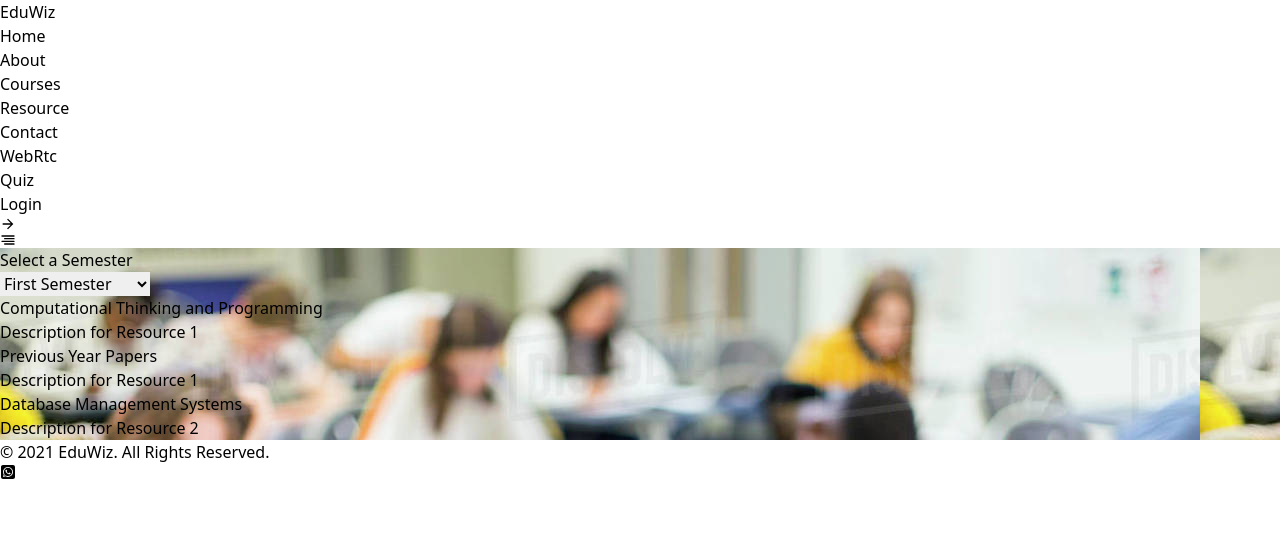
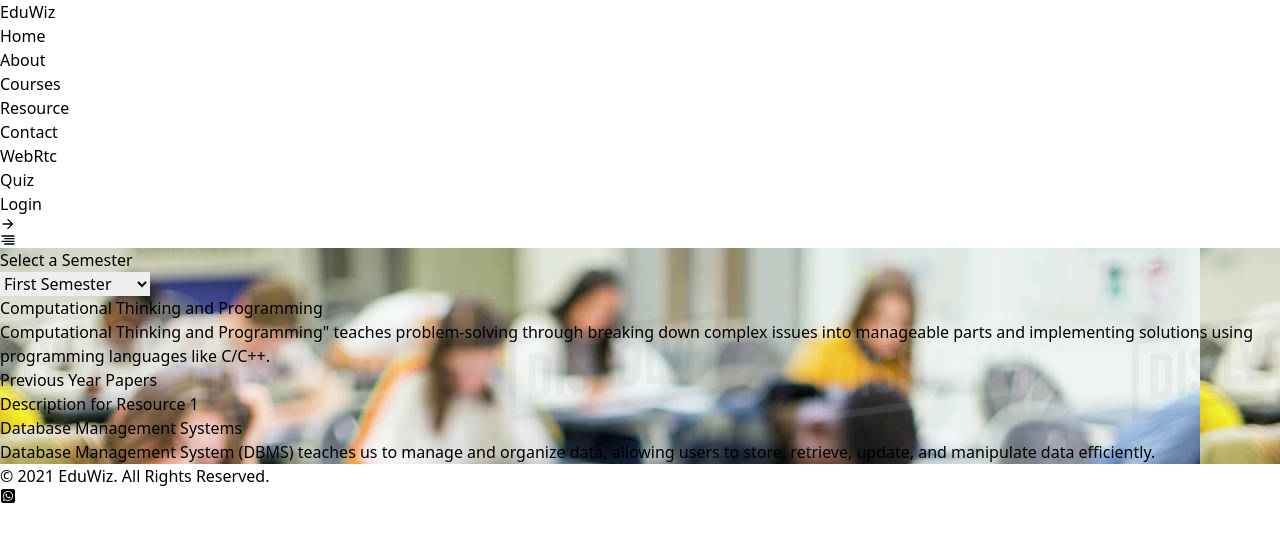
Before and after one commit to Swyamk/EDUWIZ-FINAL, a React (Vite) app: page /resource in a window 1280 px wide. Shown: the top 542 px of the page. Built offline with nearby package versions, Linux system fonts and the light colour scheme.

Commit message:
small updates

```diff
--- a/src/sections/Resources.jsx
+++ b/src/sections/Resources.jsx
@@ -22,33 +22,33 @@ const Resource = () => {
       case 'one':
         return (
           <>
-            {addResource('Computational Thinking and Programming', 'Description for Resource 1')}
+            {addResource('Computational Thinking and Programming', 'Computational Thinking and Programming" teaches problem-solving through breaking down complex issues into manageable parts and implementing solutions using programming languages like C/C++.')}
             {addResource('Previous Year Papers', 'Description for Resource 1')}
-            {addResource('Database Management Systems', 'Description for Resource 2')}
+            {addResource('Database Management Systems', 'Database Management System (DBMS) teaches us to manage and organize data, allowing users to store, retrieve, update, and manipulate data efficiently.')}
           </>
         );
       case 'two':
         return (
           <>
-            {addResource('Computer Architecture and Organization', 'Description for Resource 1')}
+            {addResource('Data Structures', 'The Data Structures subject covers the study of organizing and managing data effectively to perform operations efficiently.')}
             {addResource('Question Bank for Data Structures', 'Description for Resource 1')}
-            {addResource('Object Oriented Programming and Systems', 'Description for Resource 2')}
+            {addResource('Object Oriented Programming and Systems', 'Object-Oriented Programming (OOP) in Java focuses on building software by organizing code into objects, each representing a real-world entity.')}
           </>
         );
       case 'three':
         return (
           <>
-            {addResource('Theory of Computation', 'Description for Resource 1')}
+            {addResource('Software Engineering', 'Software Engineering involves applying systematic, disciplined, and quantifiable approaches to develop, operate, and maintain software systems efficiently.')}
             {addResource('Dynamic Programming', 'Description for Resource 2')}
-            {addResource('Theory of Automata', 'Description for Resource 1')}
+            {addResource('Theory of Automata', 'The Theory of Automata explores mathematical models of computation, focusing on abstract machines called automata.')}
           </>
         );
       case 'four':
         return (
           <>
-            {addResource('Discrete Mathematics', 'Description for Resource 1')}
-            {addResource('Theory of Computation', 'Description for Resource 1')}
-            {addResource('Compiler Design', 'Description for Resource 2')}
+            {addResource('Discrete Mathematics', 'Discrete Mathematics deals with mathematical structures that are distinct and countable, rather than continuous.')}
+            {addResource('Modern Programming Language', 'Modern Programming Language (Python) is a versatile, high-level programming language known for its simplicity and readability.')}
+            {addResource('Compiler Design', 'Compiler Design focuses on creating software systems that translate high-level programming languages into machine code or intermediate code for execution on a computer.')}
           </>
         );
       default:
```
